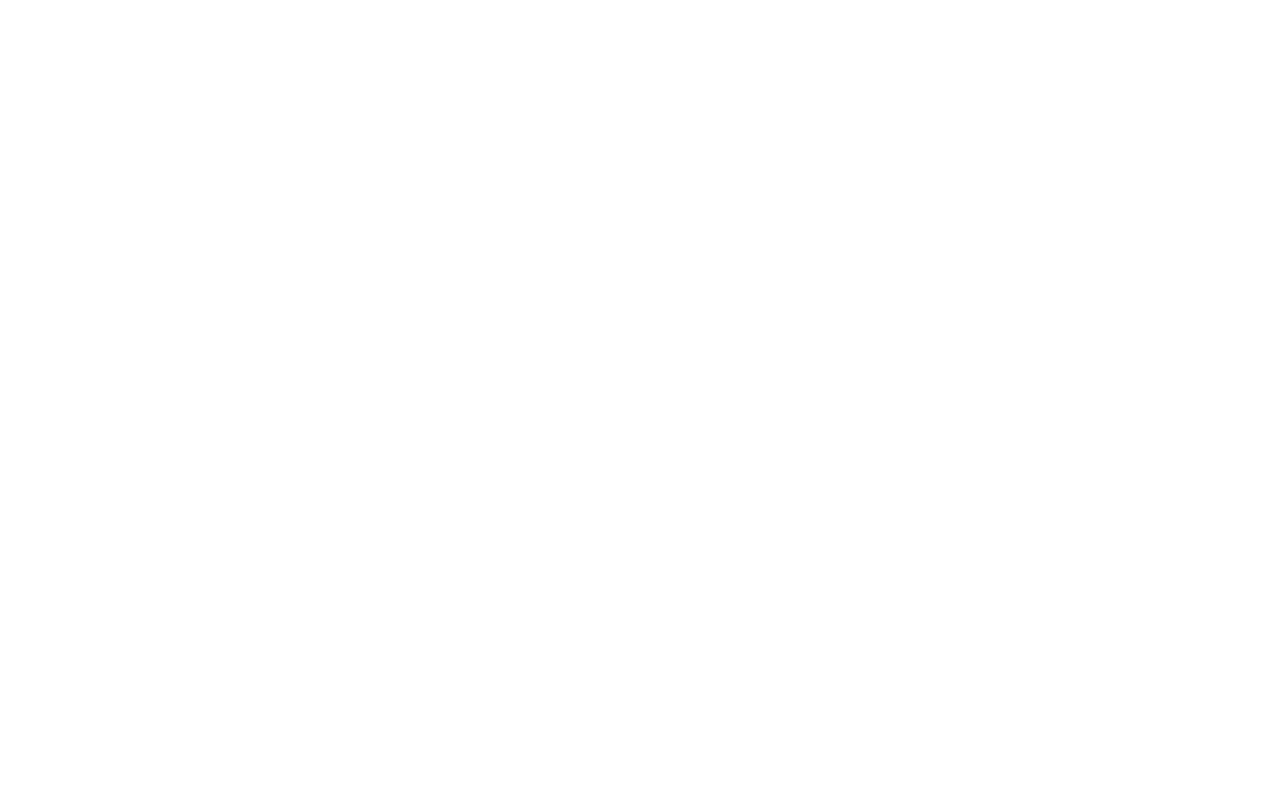
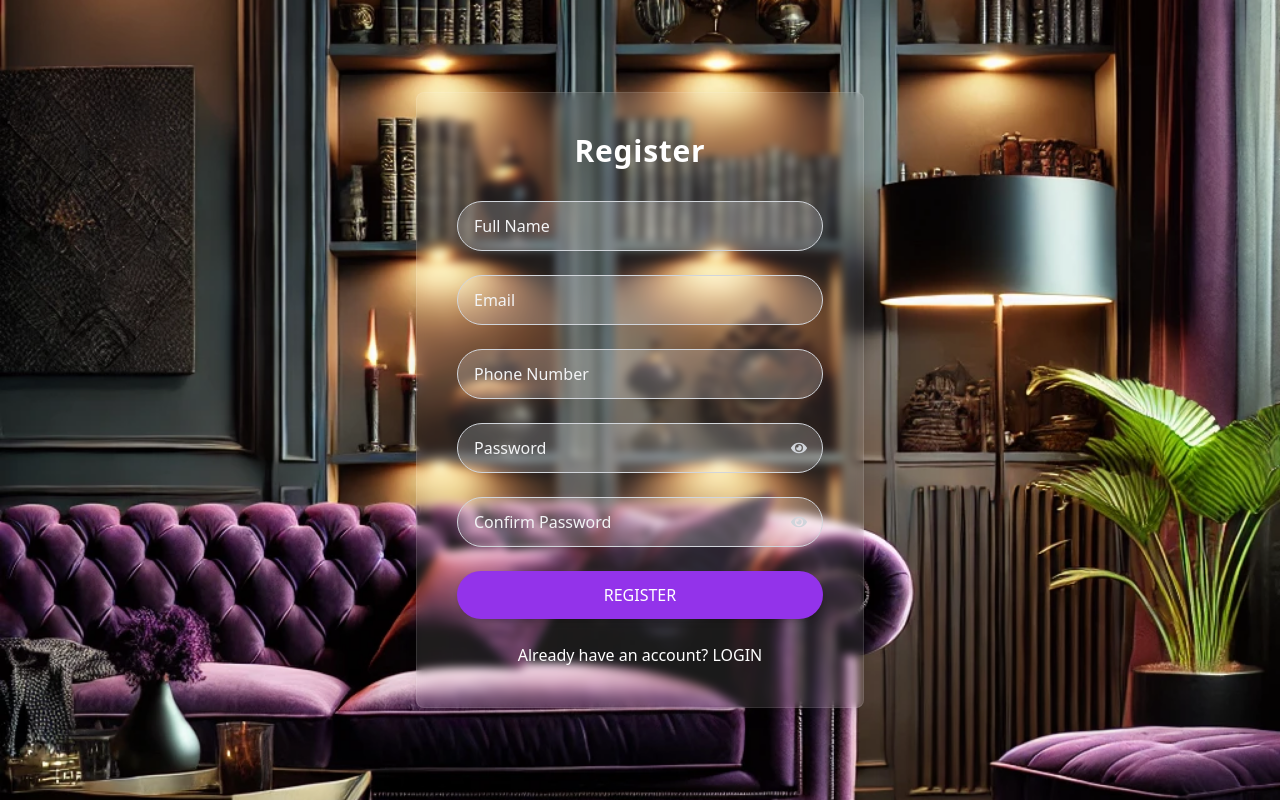
Before and after one commit to jenishkatuwal11/Blue_Fox_Project, a React (Vite) app in the folder Frontend/: page /register in a window 1280 px wide. Before the commit this address had no page. Built offline with nearby package versions, Linux system fonts and the light colour scheme.

Commit message:
Making login and register

```diff
--- a/Frontend/src/App.jsx
+++ b/Frontend/src/App.jsx
@@ -1,21 +1,27 @@
-import React from 'react';
-import { BrowserRouter, Routes, Route } from 'react-router-dom';
-import Landingpage from './pages/HomePage/Landingpage'; // Landing page component
-import FindRoom from './pages/FindRoom/FindRoom'; // FindRoom component
-import FindRoommates from './pages/FindRoommates/FindRoommates';
-import AboutUs from './pages/AboutUs/AboutUs';
-import ContactUs from './pages/ContactUs/ContactUs';
+import React from "react";
+import { BrowserRouter, Routes, Route } from "react-router-dom";
+import Landingpage from "./pages/HomePage/Landingpage";
+import FindRoom from "./pages/FindRoom/FindRoom";
+import FindRoommates from "./pages/FindRoommates/FindRoommates";
+import AboutUs from "./pages/AboutUs/AboutUs";
+import ContactUs from "./pages/ContactUs/ContactUs";
+import LoginForm from "./pages/Login/index"; // Login form component
+import RegisterForm from "./pages/Register/index"; // Register form component
 
 function App() {
   return (
     <BrowserRouter>
       <main>
         <Routes>
-          <Route path="/" element={<Landingpage />} /> {/* Route for the Landingpage */}
-          <Route path="/FindRoom" element={<FindRoom />} /> {/* Route for the FindRoom page */}
+          <Route path="/" element={<Landingpage />} />
+          <Route path="/FindRoom" element={<FindRoom />} />
           <Route path="/FindRoommates" element={<FindRoommates />} />
           <Route path="/AboutUs" element={<AboutUs />} />
           <Route path="/ContactUs" element={<ContactUs />} />
+          <Route path="/login" element={<LoginForm />} />{" "}
+          {/* Route for LoginForm */}
+          <Route path="/register" element={<RegisterForm />} />{" "}
+          {/* New route for RegisterForm */}
         </Routes>
       </main>
     </BrowserRouter>
--- /dev/null
+++ b/Frontend/src/pages/Login/index.jsx
@@ -0,0 +1,91 @@
+import { useState } from "react";
+import { Link } from "react-router-dom"; // Import Link to enable routing
+import { FaEye, FaEyeSlash } from "react-icons/fa"; // Import icons from react-icons
+import loginImg from "../../assets/loginImg.png"; // Update this path to your image
+
+const LoginForm = () => {
+  const [showPassword, setShowPassword] = useState(false); // State to toggle password visibility
+
+  return (
+    <div
+      className="min-h-screen flex items-center justify-center bg-cover bg-center px-4 md:px-0"
+      style={{ backgroundImage: `url(${loginImg})` }}
+    >
+      {/* Transparent Form Container */}
+      <div className="bg-white/5 backdrop-blur-sm p-6 md:p-10 rounded-lg shadow-lg max-w-sm md:max-w-md w-full border border-white/10">
+        <h2 className="text-center text-2xl md:text-3xl font-semibold text-white mb-6 md:mb-8 tracking-wide">
+          Login
+        </h2>
+
+        <form>
+          {/* Username or Email Field */}
+          <div className="mb-4 md:mb-6 relative">
+            <input
+              className="w-full px-4 py-3 rounded-full bg-white/10 border border-gray-300 text-white placeholder-gray-300 focus:outline-none focus:ring-2 focus:ring-purple-500 transition duration-300 ease-in-out"
+              id="username"
+              type="text"
+              placeholder="Username or Email"
+            />
+            <span className="absolute inset-y-0 right-4 flex items-center text-gray-300">
+              <i className="fas fa-user"></i>
+            </span>
+          </div>
+
+          {/* Password Field */}
+          <div className="mb-4 md:mb-6 relative">
+            <input
+              className="w-full px-4 py-3 rounded-full bg-white/10 border border-gray-300 text-white placeholder-gray-300 focus:outline-none focus:ring-2 focus:ring-purple-500 transition duration-300 ease-in-out"
+              id="password"
+              type={showPassword ? "text" : "password"} // Toggle between password and text
+              placeholder="Password"
+            />
+            <span
+              className="absolute inset-y-0 right-4 flex items-center text-gray-300 cursor-pointer"
+              onClick={() => setShowPassword(!showPassword)} // Toggle visibility on click
+            >
+              {showPassword ? <FaEyeSlash /> : <FaEye />} {/* Eye Icon */}
+            </span>
+          </div>
+
+          {/* Remember me & Forgot Password */}
+          <div className="flex items-center justify-between mb-4 md:mb-6 text-sm text-white">
+            <label className="inline-flex items-center">
+              <input
+                type="checkbox"
+                className="form-checkbox h-4 w-4 text-purple-500"
+              />
+              <span className="ml-2">Remember me</span>
+            </label>
+            <a
+              href="#"
+              className="hover:text-purple-400 transition duration-300"
+            >
+              Forgot Password?
+            </a>
+          </div>
+
+          {/* Login Button */}
+          <button
+            type="submit"
+            className="w-full py-3 bg-purple-600 hover:bg-purple-700 text-white rounded-full shadow-md transition duration-300 ease-in-out"
+          >
+            LOGIN
+          </button>
+
+          {/* Sign Up Link */}
+          <p className="mt-4 md:mt-6 text-center text-white">
+            Don’t have an account?{" "}
+            <Link
+              to="/register" // Link to the Register form
+              className="text-purple-400 hover:underline hover:text-purple-500 transition duration-300"
+            >
+              REGISTER
+            </Link>
+          </p>
+        </form>
+      </div>
+    </div>
+  );
+};
+
+export default LoginForm;
--- /dev/null
+++ b/Frontend/src/pages/Register/index.jsx
@@ -0,0 +1,147 @@
+import { useState } from "react";
+import registerImg from "../../assets/registerImg.png"; // Update this path to your image
+import { FaEye, FaEyeSlash } from "react-icons/fa"; // Import icons from react-icons
+
+const RegisterForm = () => {
+  const [formData, setFormData] = useState({
+    fullName: "",
+    email: "",
+    phone: "",
+    password: "",
+    confirmPassword: "",
+  });
+
+  const [showPassword, setShowPassword] = useState(false);
+  const [showConfirmPassword, setShowConfirmPassword] = useState(false);
+
+  const handleChange = (e) => {
+    setFormData({
+      ...formData,
+      [e.target.name]: e.target.value,
+    });
+  };
+
+  const handleSubmit = (e) => {
+    e.preventDefault();
+    console.log("Form Submitted: ", formData);
+  };
+
+  return (
+    <div
+      className="min-h-screen flex items-center justify-center bg-cover bg-center px-4 md:px-0"
+      style={{
+        backgroundImage: `url(${registerImg})`,
+        backgroundSize: "cover",
+        backgroundPosition: "center",
+        backgroundRepeat: "no-repeat",
+      }}
+    >
+      {/* Transparent Form Container */}
+      <div className="bg-white/10 backdrop-blur-sm p-6 md:p-10 rounded-lg shadow-lg max-w-sm md:max-w-md w-full border border-white/10">
+        <h2 className="text-center text-2xl md:text-3xl font-semibold text-white mb-6 md:mb-8 tracking-wide">
+          Register
+        </h2>
+
+        <form onSubmit={handleSubmit}>
+          {/* Full Name Field */}
+          <div className="mb-4 md:mb-6 relative">
+            <input
+              className="w-full px-4 py-3 rounded-full bg-white/20 border border-gray-300 text-white placeholder-gray-100 focus:outline-none focus:ring-2 focus:ring-purple-500 transition duration-300 ease-in-out"
+              id="fullName"
+              name="fullName"
+              type="text"
+              placeholder="Full Name"
+              value={formData.fullName}
+              onChange={handleChange}
+            />
+          </div>
+
+          {/* Email Field */}
+          <div className="mb-4 md:mb-6 relative">
+            <input
+              className="w-full px-4 py-3 rounded-full bg-white/20 border border-gray-300 text-white placeholder-gray-100 focus:outline-none focus:ring-2 focus:ring-purple-500 transition duration-300 ease-in-out"
+              id="email"
+              name="email"
+              type="email"
+              placeholder="Email"
+              value={formData.email}
+              onChange={handleChange}
+            />
+          </div>
+
+          {/* Phone Number Field (without country code) */}
+          <div className="mb-4 md:mb-6 relative">
+            <input
+              className="w-full px-4 py-3 rounded-full bg-white/20 border border-gray-300 text-white placeholder-gray-100 focus:outline-none focus:ring-2 focus:ring-purple-500 transition duration-300 ease-in-out"
+              id="phone"
+              name="phone"
+              type="text"
+              placeholder="Phone Number"
+              value={formData.phone}
+              onChange={handleChange}
+            />
+          </div>
+
+          {/* Password Field */}
+          <div className="mb-4 md:mb-6 relative">
+            <input
+              className="w-full px-4 py-3 rounded-full bg-white/20 border border-gray-300 text-white placeholder-gray-100 focus:outline-none focus:ring-2 focus:ring-purple-500 transition duration-300 ease-in-out"
+              id="password"
+              name="password"
+              type={showPassword ? "text" : "password"}
+              placeholder="Password"
+              value={formData.password}
+              onChange={handleChange}
+            />
+            <span
+              className="absolute inset-y-0 right-4 flex items-center text-gray-300 cursor-pointer"
+              onClick={() => setShowPassword(!showPassword)}
+            >
+              {showPassword ? <FaEyeSlash /> : <FaEye />}
+            </span>
+          </div>
+
+          {/* Confirm Password Field */}
+          <div className="mb-4 md:mb-6 relative">
+            <input
+              className="w-full px-4 py-3 rounded-full bg-white/20 border border-gray-300 text-white placeholder-gray-100 focus:outline-none focus:ring-2 focus:ring-purple-500 transition duration-300 ease-in-out"
+              id="confirmPassword"
+              name="confirmPassword"
+              type={showConfirmPassword ? "text" : "password"}
+              placeholder="Confirm Password"
+              value={formData.confirmPassword}
+              onChange={handleChange}
+            />
+            <span
+              className="absolute inset-y-0 right-4 flex items-center text-gray-300 cursor-pointer"
+              onClick={() => setShowConfirmPassword(!showConfirmPassword)}
+            >
+              {showConfirmPassword ? <FaEyeSlash /> : <FaEye />}
+            </span>
+          </div>
+
+          {/* Register Button */}
+          <button
+            type="submit"
+            className="w-full py-3 bg-purple-600 hover:bg-purple-700 text-white rounded-full shadow-md transition duration-300 ease-in-out"
+          >
+            REGISTER
+          </button>
+
+          {/* Link to Login */}
+          <p className="mt-4 md:mt-6 text-center text-white">
+            Already have an account?{" "}
+            <a
+              href="/login"
+              className="text-black-400 hover:underline hover:text-black-500 transition duration-300"
+            >
+              LOGIN
+            </a>
+          </p>
+        </form>
+      </div>
+    </div>
+  );
+};
+
+export default RegisterForm;
```
Also changed, not shown: Frontend/src/pages/AboutUs/AboutUs.jsx (+4 -5 lines), Frontend/src/assets/loginImg.png (added), Frontend/src/assets/registerImg.png (added).
